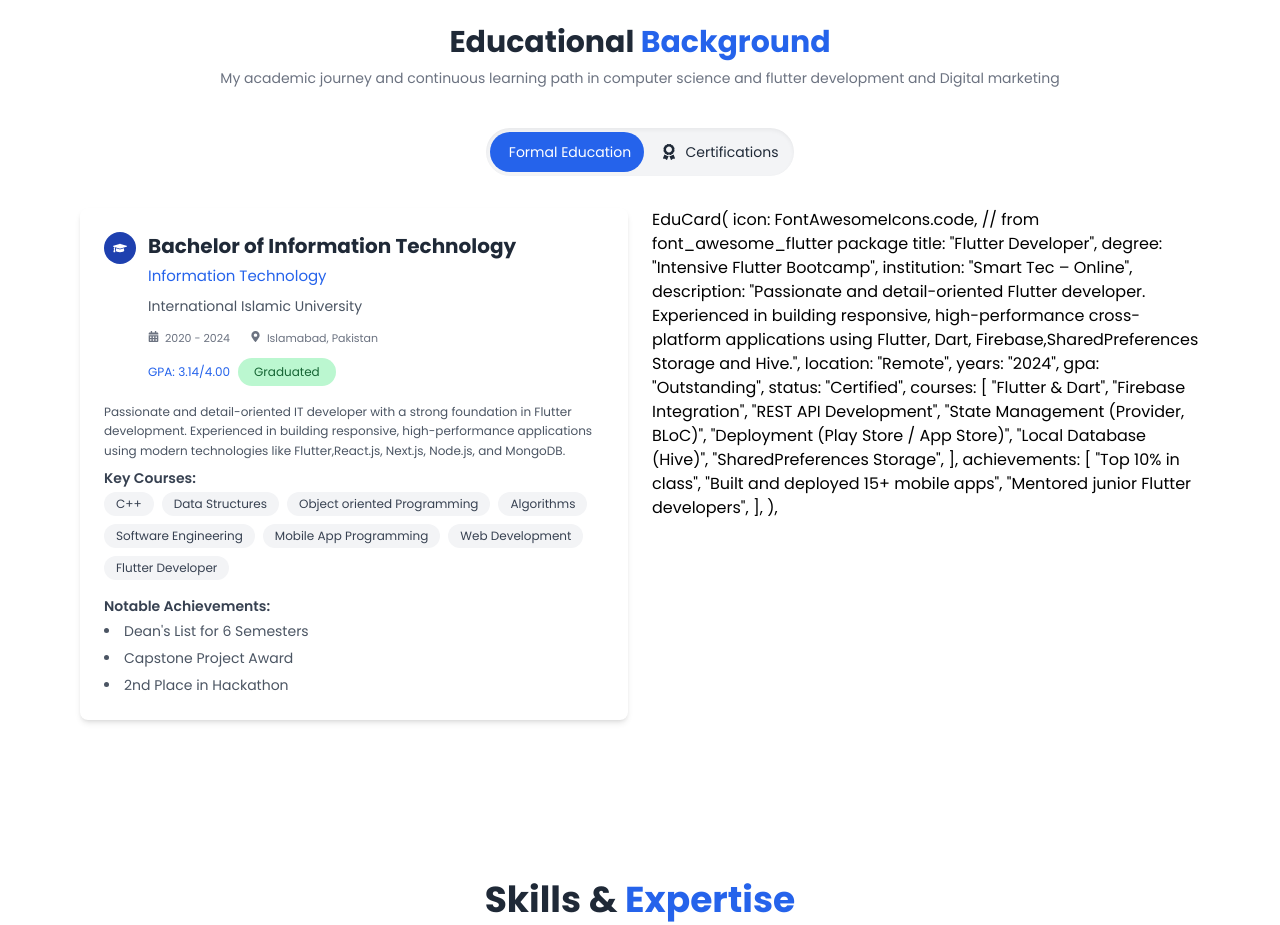
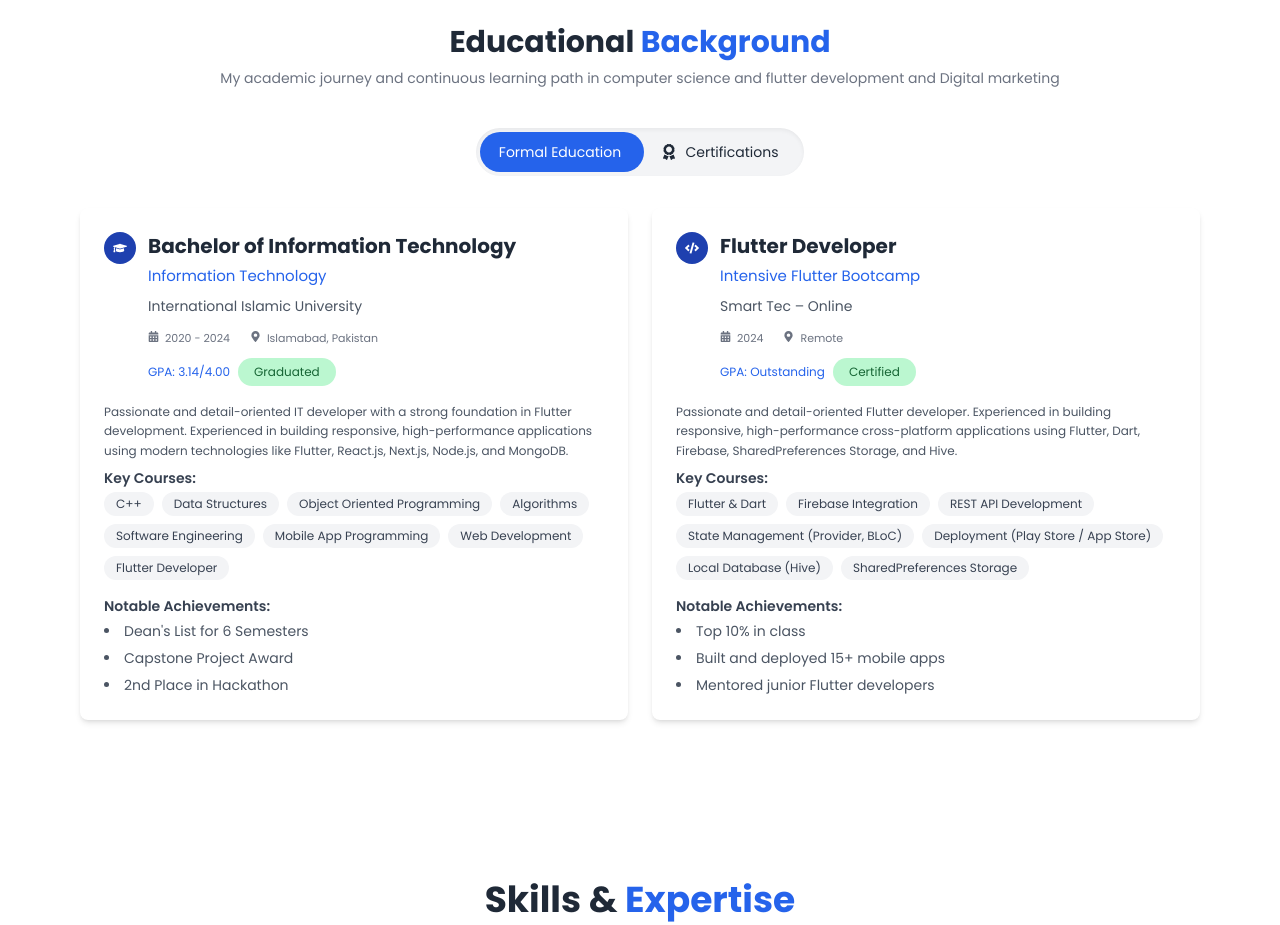
Before and after one commit to muhammadhusnainshahid/portfliohusnainsahab, a Next.js app: page / in a window 1280 px wide. Shown: the part 1460-2385 px from the top of the page. Built offline with nearby package versions, Linux system fonts and the light colour scheme.

Commit message:
Update Education.jsx

```diff
--- a/src/components/Education.jsx
+++ b/src/components/Education.jsx
@@ -1,8 +1,7 @@
 "use client";
-import { useState } from "react";
+import { useState, useRef } from "react";
 import {
   FaGraduationCap,
-  FaCertificate,
   FaAward,
   FaCode,
   FaFacebookF,
@@ -15,7 +14,6 @@ import {
 } from "react-icons/fa";
 import EduCard from "./EduCard";
 import { motion, useInView, AnimatePresence } from "framer-motion";
-import { useRef } from "react";
 
 export default function Education() {
   const [activeTab, setActiveTab] = useState("formal");
@@ -39,20 +37,19 @@ export default function Education() {
         flutter development and Digital marketing
       </p>
 
+      {/* Tabs */}
       <motion.div
-        initial={{ opacity: 0, y: 50 }} // Starts lower (y: 50)
-        animate={{ opacity: 1, y: 0 }} // Animates to normal position
+        initial={{ opacity: 0, y: 50 }}
+        animate={{ opacity: 1, y: 0 }}
         transition={{ duration: 0.6, ease: "easeOut" }}
         className="relative w-fit mx-auto mb-8 bg-gray-100 p-1 rounded-full shadow-inner flex"
       >
-        {/* Sliding Background */}
         <span
           className={`absolute top-1 left-1 w-1/2 h-10 rounded-full bg-blue-600 transition-all duration-300 ${
             activeTab === "cert" ? "translate-x-full" : "translate-x-0"
           }`}
         ></span>
 
-        {/* Buttons */}
         <button
           onClick={() => setActiveTab("formal")}
           className={`relative z-10 w-[140px] md:w-40 h-10 text-xs md:text-sm font-medium rounded-full transition-all duration-300 ${
@@ -64,7 +61,7 @@ export default function Education() {
 
         <button
           onClick={() => setActiveTab("cert")}
-          className={`relative z-10 w-[140px] md:40 h-10 text-xs md:text-sm font-medium rounded-full transition-all duration-300 flex items-center justify-center gap-2 ${
+          className={`relative z-10 w-[140px] md:w-40 h-10 text-xs md:text-sm font-medium rounded-full transition-all duration-300 flex items-center justify-center gap-2 ${
             activeTab === "cert" ? "text-white" : "text-gray-800"
           }`}
         >
@@ -73,8 +70,8 @@ export default function Education() {
         </button>
       </motion.div>
 
+      {/* Content */}
       <AnimatePresence mode="wait">
-        {/* Content */}
         {activeTab === "formal" ? (
           <motion.div
             key="formal"
@@ -90,7 +87,7 @@ export default function Education() {
               title="Bachelor of Information Technology"
               degree="Information Technology"
               institution="International Islamic University"
-              description="Passionate and detail-oriented IT developer with a strong foundation in Flutter development. Experienced in building responsive, high-performance applications using modern technologies like Flutter,React.js, Next.js, Node.js, and MongoDB."
+              description="Passionate and detail-oriented IT developer with a strong foundation in Flutter development. Experienced in building responsive, high-performance applications using modern technologies like Flutter, React.js, Next.js, Node.js, and MongoDB."
               location="Islamabad, Pakistan"
               years="2020 - 2024"
               gpa="3.14/4.00"
@@ -98,12 +95,12 @@ export default function Education() {
               courses={[
                 "C++",
                 "Data Structures",
-                "Object oriented Programming",
+                "Object Oriented Programming",
                 "Algorithms",
                 "Software Engineering",
                 "Mobile App Programming",
                 "Web Development",
-                "Flutter Developer"
+                "Flutter Developer",
               ]}
               achievements={[
                 "Dean's List for 6 Semesters",
@@ -111,19 +108,19 @@ export default function Education() {
                 "2nd Place in Hackathon",
               ]}
             />
-            {/* Bootcamp Card */}
-            EduCard(
-  icon: FontAwesomeIcons.code, // from font_awesome_flutter package
-  title: "Flutter Developer",
-  degree: "Intensive Flutter Bootcamp",
-  institution: "Smart Tec – Online",
-  description:
-      "Passionate and detail-oriented Flutter developer. Experienced in building responsive, high-performance cross-platform applications using Flutter, Dart, Firebase,SharedPreferences Storage and Hive.",
-  location: "Remote",
-  years: "2024",
-  gpa: "Outstanding",
-  status: "Certified",
-  courses: [
+
+            {/* Flutter Bootcamp Card */}
+            <EduCard
+              icon={<FaCode />}
+              title="Flutter Developer"
+              degree="Intensive Flutter Bootcamp"
+              institution="Smart Tec – Online"
+              description="Passionate and detail-oriented Flutter developer. Experienced in building responsive, high-performance cross-platform applications using Flutter, Dart, Firebase, SharedPreferences Storage, and Hive."
+              location="Remote"
+              years="2024"
+              gpa="Outstanding"
+              status="Certified"
+              courses={[
                 "Flutter & Dart",
                 "Firebase Integration",
                 "REST API Development",
@@ -131,14 +128,13 @@ export default function Education() {
                 "Deployment (Play Store / App Store)",
                 "Local Database (Hive)",
                 "SharedPreferences Storage",
-  ],
-  achievements: [
+              ]}
+              achievements={[
                 "Top 10% in class",
                 "Built and deployed 15+ mobile apps",
                 "Mentored junior Flutter developers",
-  ],
-),
-
+              ]}
+            />
           </motion.div>
         ) : (
           <motion.div
@@ -147,7 +143,7 @@ export default function Education() {
             animate={{ opacity: 1, y: 0 }}
             exit={{ opacity: 0, y: -20 }}
             transition={{ duration: 0.5 }}
-            className="grid grid-cols-1 sm:grid-cols-2 md:grid-cols-4 gap-6 "
+            className="grid grid-cols-1 sm:grid-cols-2 md:grid-cols-4 gap-6"
           >
             {[
               {
@@ -220,7 +216,6 @@ export default function Education() {
                 className="bg-white p-4 rounded-lg shadow flex flex-col items-center text-center space-y-3 transform transition-all duration-300 hover:-translate-y-1 hover:shadow-black"
               >
                 <div>{cert.logo}</div>
-
                 <h3 className="font-semibold text-gray-800 text-sm">
                   {cert.title}
                 </h3>
```
Lines whose indentation alone changed are shown as unchanged.
